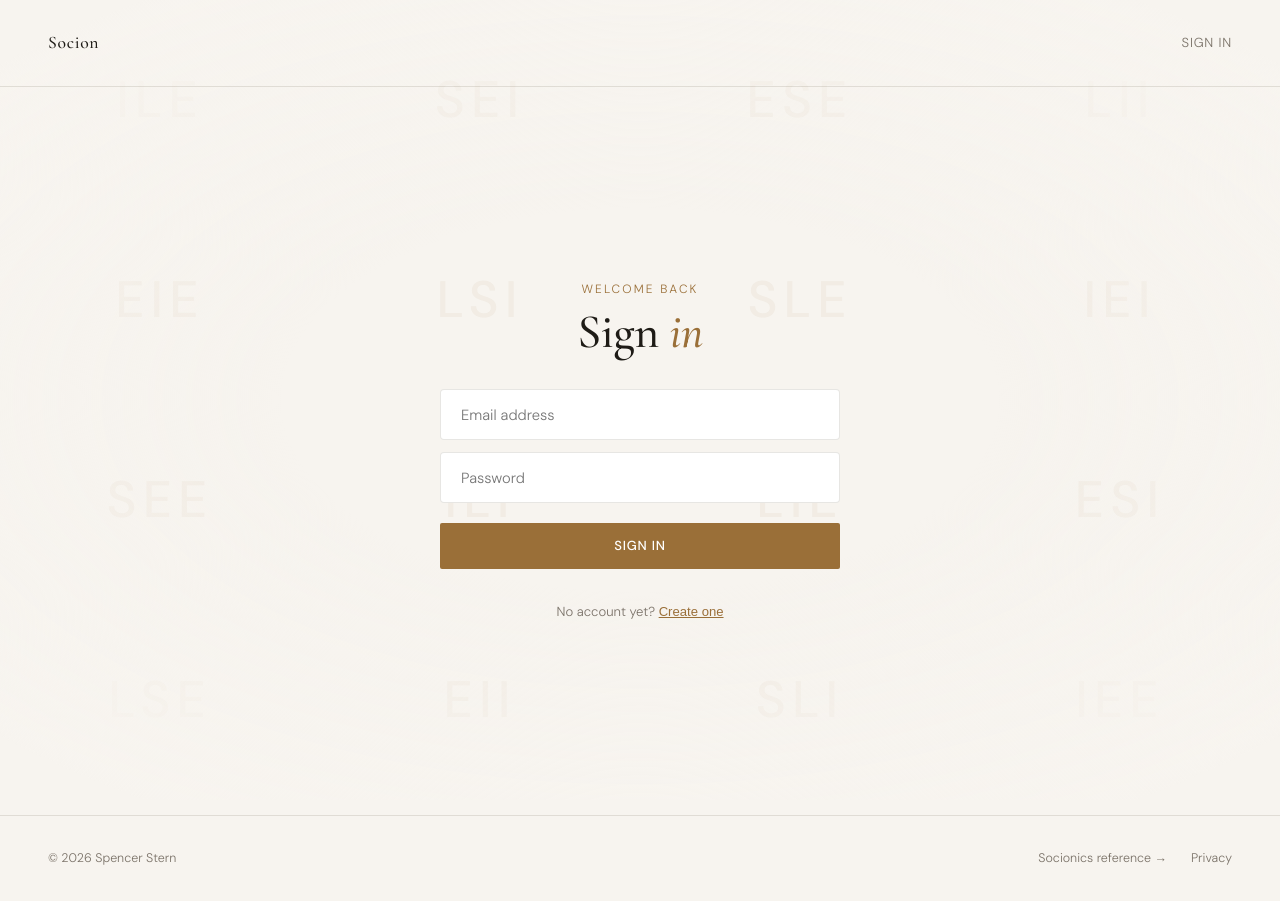
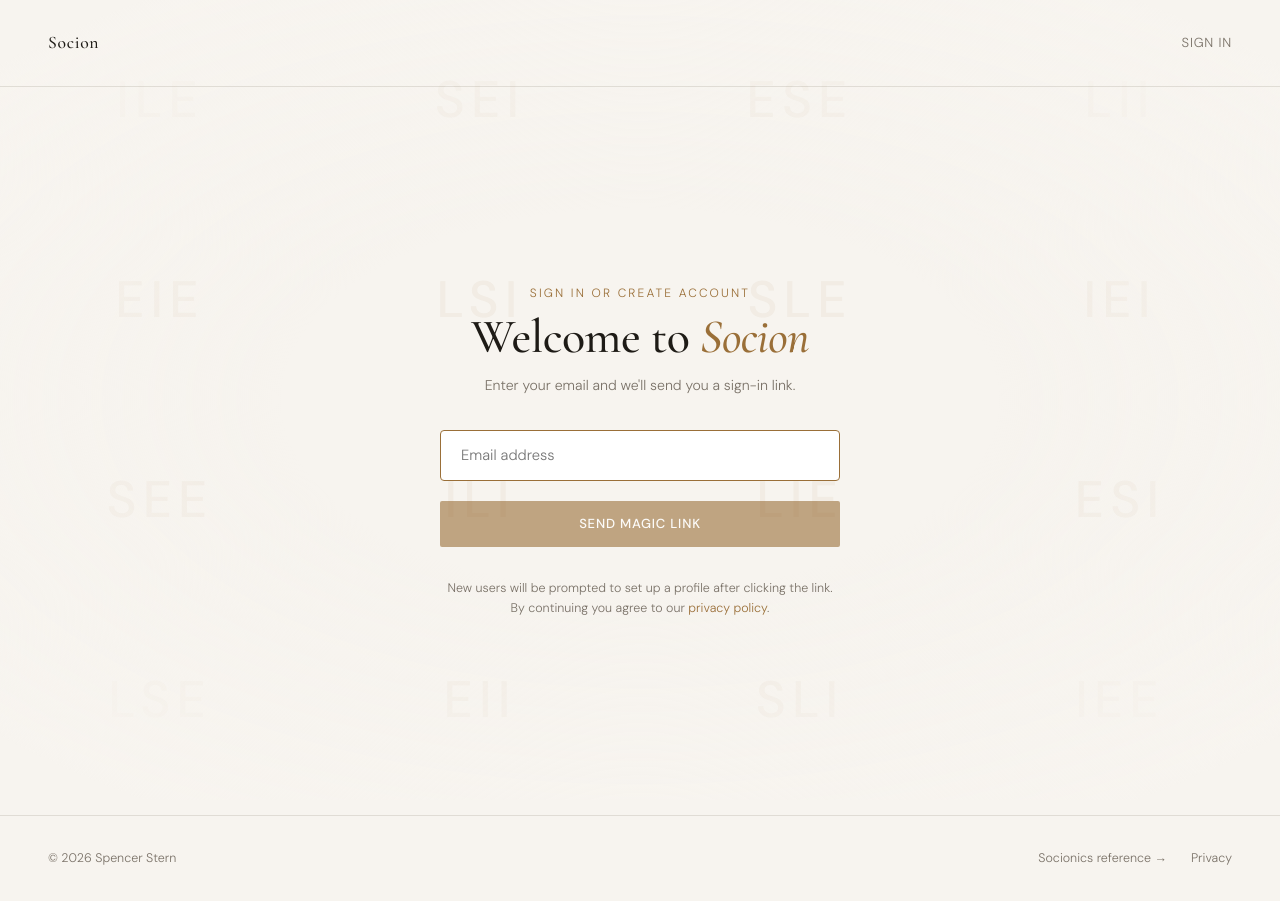
Before and after one commit to sstern42/socionics-match, a React (Vite) app: page /auth in a window 1280 px wide. Built offline with nearby package versions, Linux system fonts and the light colour scheme; no server answers.

Commit message:
Add files via upload

```diff
--- a/src/pages/Auth.jsx
+++ b/src/pages/Auth.jsx
@@ -1,37 +1,35 @@
 import { useState, useEffect } from 'react'
 import { useNavigate } from 'react-router-dom'
 import Layout from '../components/Layout'
-import { signIn, signUp } from '../lib/auth'
+import { supabase } from '../lib/supabase'
 import { useAuth } from '../lib/AuthContext'
 
 export default function Auth() {
-  const [mode, setMode] = useState('signin')
   const [email, setEmail] = useState('')
-  const [password, setPassword] = useState('')
   const [error, setError] = useState(null)
   const [loading, setLoading] = useState(false)
-  const [confirmSent, setConfirmSent] = useState(false)
+  const [sent, setSent] = useState(false)
   const { session, profile, loading: authLoading } = useAuth()
   const navigate = useNavigate()
 
-  // Once we have a session, go to feed — Feed handles profile/setup redirect if needed
   useEffect(() => {
     if (authLoading) return
     if (session) navigate('/feed')
   }, [session, authLoading])
 
   async function handleSubmit() {
+    if (!email.trim()) return
     setError(null)
     setLoading(true)
     try {
-      if (mode === 'signup') {
-        await signUp(email, password)
-        setConfirmSent(true)
-      } else {
-        await signIn(email, password)
-        // Navigation is handled by the useEffect watching session + profile
-        // so that AuthContext has fully loaded before Feed mounts
-      }
+      const { error } = await supabase.auth.signInWithOtp({
+        email: email.trim(),
+        options: {
+          emailRedirectTo: 'https://socion.app/feed',
+        },
+      })
+      if (error) throw error
+      setSent(true)
     } catch (err) {
       setError(err.message)
     } finally {
@@ -39,20 +37,19 @@ export default function Auth() {
     }
   }
 
-  if (confirmSent) {
+  if (sent) {
     return (
       <Layout>
         <section style={centreStyle}>
           <p className="eyebrow fade-up-1">Check your inbox</p>
           <h1 className="fade-up-2" style={{ fontSize: 'clamp(2rem,5vw,3.5rem)' }}>
-            Confirm your <em>email</em>
+            Magic link <em>sent</em>
           </h1>
           <p className="fade-up-3" style={{ color: 'var(--muted)', maxWidth: 420, textAlign: 'center' }}>
-            We sent a confirmation link to <strong>{email}</strong>.
-            Click it to activate your account, then sign in here.
+            We sent a sign-in link to <strong>{email}</strong>. Click it to access your account — no password needed.
           </p>
-          <button className="btn-ghost fade-up-4" onClick={() => { setConfirmSent(false); setMode('signin') }}>
-            Back to sign in
+          <button className="btn-ghost fade-up-4" onClick={() => { setSent(false); setEmail('') }}>
+            Use a different email
           </button>
         </section>
       </Layout>
@@ -64,10 +61,13 @@ export default function Auth() {
       <section style={centreStyle}>
         <div style={{ width: '100%', maxWidth: 400, display: 'flex', flexDirection: 'column', gap: '2rem' }}>
           <div style={{ textAlign: 'center' }}>
-            <p className="eyebrow">{mode === 'signup' ? 'Create account' : 'Welcome back'}</p>
+            <p className="eyebrow">Sign in or create account</p>
             <h1 className="fade-up-2" style={{ fontSize: 'clamp(1.75rem,4vw,3rem)', marginTop: '0.5rem' }}>
-              {mode === 'signup' ? <><em>Join</em> Socion</> : <>Sign <em>in</em></>}
+              Welcome to <em>Socion</em>
             </h1>
+            <p style={{ color: 'var(--muted)', fontSize: '0.88rem', marginTop: '0.75rem' }}>
+              Enter your email and we'll send you a sign-in link.
+            </p>
           </div>
 
           <div style={{ display: 'flex', flexDirection: 'column', gap: '0.75rem' }}>
@@ -78,14 +78,7 @@ export default function Auth() {
               value={email}
               onChange={e => setEmail(e.target.value)}
               onKeyDown={e => e.key === 'Enter' && handleSubmit()}
-            />
-            <input
-              className="input-standalone"
-              type="password"
-              placeholder="Password"
-              value={password}
-              onChange={e => setPassword(e.target.value)}
-              onKeyDown={e => e.key === 'Enter' && handleSubmit()}
+              autoFocus
             />
             {error && (
               <p style={{ fontSize: '0.82rem', color: '#c0392b', textAlign: 'center' }}>{error}</p>
@@ -94,22 +87,16 @@ export default function Auth() {
               type="button"
               className="btn-primary"
               onClick={handleSubmit}
-              disabled={loading || !email || !password}
-              style={{ opacity: loading ? 0.6 : 1, marginTop: '0.5rem' }}
+              disabled={loading || !email.trim()}
+              style={{ opacity: (loading || !email.trim()) ? 0.6 : 1, marginTop: '0.5rem' }}
             >
-              {loading ? 'Please wait…' : mode === 'signup' ? 'Create account' : 'Sign in'}
+              {loading ? 'Sending…' : 'Send magic link'}
             </button>
           </div>
 
-          <p style={{ textAlign: 'center', fontSize: '0.82rem', color: 'var(--muted)' }}>
-            {mode === 'signup' ? 'Already have an account? ' : 'No account yet? '}
-            <button
-              type="button"
-              onClick={() => { setMode(mode === 'signup' ? 'signin' : 'signup'); setError(null) }}
-              style={{ background: 'none', border: 'none', color: 'var(--accent)', cursor: 'pointer', fontSize: '0.82rem', textDecoration: 'underline' }}
-            >
-              {mode === 'signup' ? 'Sign in' : 'Create one'}
-            </button>
+          <p style={{ textAlign: 'center', fontSize: '0.78rem', color: 'var(--muted)', lineHeight: 1.6 }}>
+            New users will be prompted to set up a profile after clicking the link. By continuing you agree to our{' '}
+            <a href="/privacy" style={{ color: 'var(--accent)', textDecoration: 'none' }}>privacy policy</a>.
           </p>
         </div>
       </section>
--- a/src/pages/Privacy.jsx
+++ b/src/pages/Privacy.jsx
@@ -17,7 +17,7 @@ export default function Privacy() {
           <h2>What we collect</h2>
           <p>When you create an account and use Socion, we collect:</p>
           <ul>
-            <li><strong>Account data</strong> — your email address and password (stored securely via Supabase Auth)</li>
+            <li><strong>Account data</strong> — your email address, used to send you a magic sign-in link (no password is stored)</li>
             <li><strong>Profile data</strong> — your name, age, location, bio, Socionics type, and profile photo, as you provide them</li>
             <li><strong>Usage data</strong> — the connections you make, messages you send, and feedback ratings you submit</li>
             <li><strong>Analytics data</strong> — page views and navigation patterns via Umami, which is cookieless and does not track individuals across sites</li>
```
